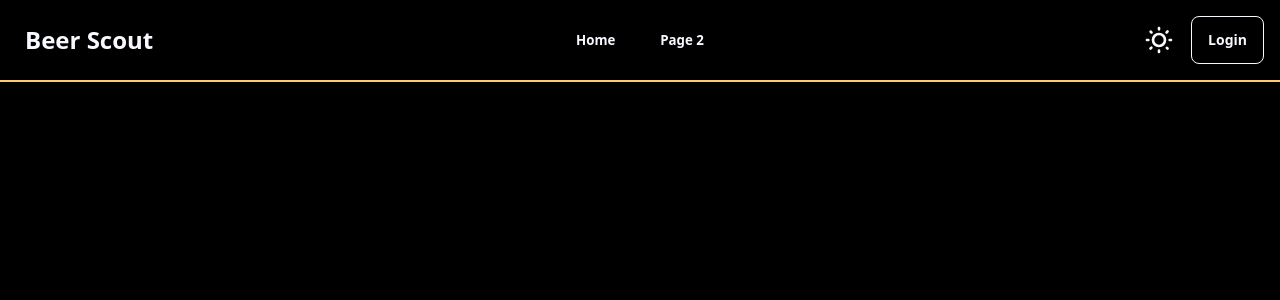
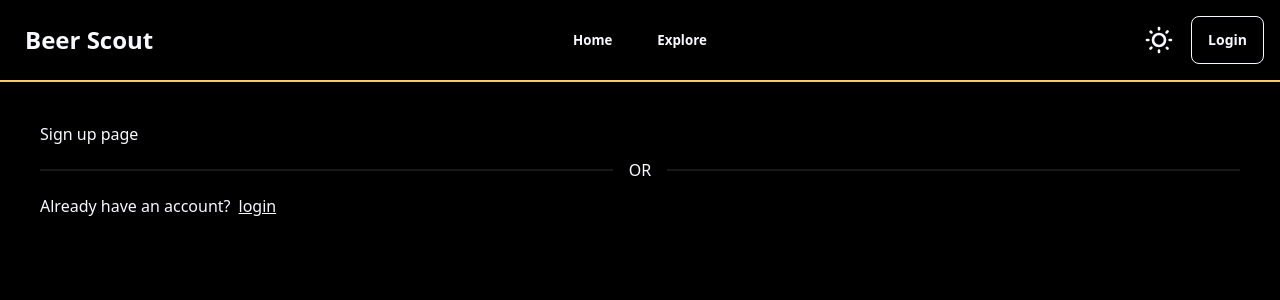
Before and after one commit to beer-scout-project/beer-scout, a React (Vite) app: page /signup in a window 1280 px wide. Shown: the top 300 px of the page. Built offline with nearby package versions, Linux system fonts and the light colour scheme.

Commit message:
login/signup pages added

```diff
--- a/src/components/nav.jsx
+++ b/src/components/nav.jsx
@@ -40,7 +40,7 @@ const nav = () => {
               </Link>
             </li>
             <li>
-              <Link to='/' className='btn btn-ghost'>
+              <Link to='/explore' className='btn btn-ghost'>
                 Explore
               </Link>
             </li>
@@ -58,8 +58,8 @@ const nav = () => {
             </Link>
           </li>
           <li className='mx-1'>
-            <Link to='/' className='btn btn-ghost'>
-              Page 2
+            <Link to='/explore' className='btn btn-ghost'>
+              Explore
             </Link>
           </li>
         </ul>
@@ -88,7 +88,9 @@ const nav = () => {
             <path d='M21.64,13a1,1,0,0,0-1.05-.14,8.05,8.05,0,0,1-3.37.73A8.15,8.15,0,0,1,9.08,5.49a8.59,8.59,0,0,1,.25-2A1,1,0,0,0,8,2.36,10.14,10.14,0,1,0,22,14.05,1,1,0,0,0,21.64,13Zm-9.5,6.69A8.14,8.14,0,0,1,7.08,5.22v.27A10.15,10.15,0,0,0,17.22,15.63a9.79,9.79,0,0,0,2.1-.22A8.11,8.11,0,0,1,12.14,19.73Z' />
           </svg>
         </label>
-        <button className='btn btn-outline mr-2 ml-4'>Login</button>
+        <Link to='/login' className='btn btn-outline mr-2 ml-4'>
+          Login
+        </Link>
       </div>
     </div>
   );
--- a/src/main.jsx
+++ b/src/main.jsx
@@ -5,6 +5,8 @@ import './index.css';
 import Nav from './components/nav.jsx';
 import Home from './pages/home.jsx';
 import Explore from './pages/explore.jsx';
+import Login from './pages/login.jsx';
+import Signup from './pages/signup.jsx';
 
 const App = () => (
   <Router>
@@ -14,6 +16,8 @@ const App = () => (
         <Routes>
           <Route path='/' element={<Home />} />
           <Route path='/explore' element={<Explore />} />
+          <Route path='/login' element={<Login />} />
+          <Route path='/signup' element={<Signup />} />
         </Routes>
       </div>
     </div>
--- a/src/pages/home.jsx
+++ b/src/pages/home.jsx
@@ -22,9 +22,9 @@ const home = () => {
             >
               Explore
             </Link>
-            <button className='btn btn-secondary sm:ml-4'>
+            <Link to='/login' className='btn btn-secondary sm:ml-4'>
               Login / Sign Up
-            </button>
+            </Link>
           </div>
         </div>
       </div>
--- /dev/null
+++ b/src/pages/login.jsx
@@ -0,0 +1,19 @@
+import React from 'react';
+import { Link } from 'react-router-dom';
+
+const login = () => {
+  return (
+    <div className='p-10'>
+      <p>Login page</p>
+      <div className='divider'>OR</div>
+      <div className='flex items-center space-x-2'>
+        <p>Don't have an account?</p>
+        <Link to='/signup' className='link'>
+          Sign Up
+        </Link>
+      </div>
+    </div>
+  );
+};
+
+export default login;
--- /dev/null
+++ b/src/pages/signup.jsx
@@ -0,0 +1,19 @@
+import React from 'react';
+import { Link } from 'react-router-dom';
+
+const signup = () => {
+  return (
+    <div className='p-10'>
+      <p>Sign up page</p>
+      <div className='divider'>OR</div>
+      <div className='flex items-center space-x-2'>
+        <p>Already have an account?</p>
+        <Link to='/login' className='link'>
+          login
+        </Link>
+      </div>
+    </div>
+  );
+};
+
+export default signup;
```
